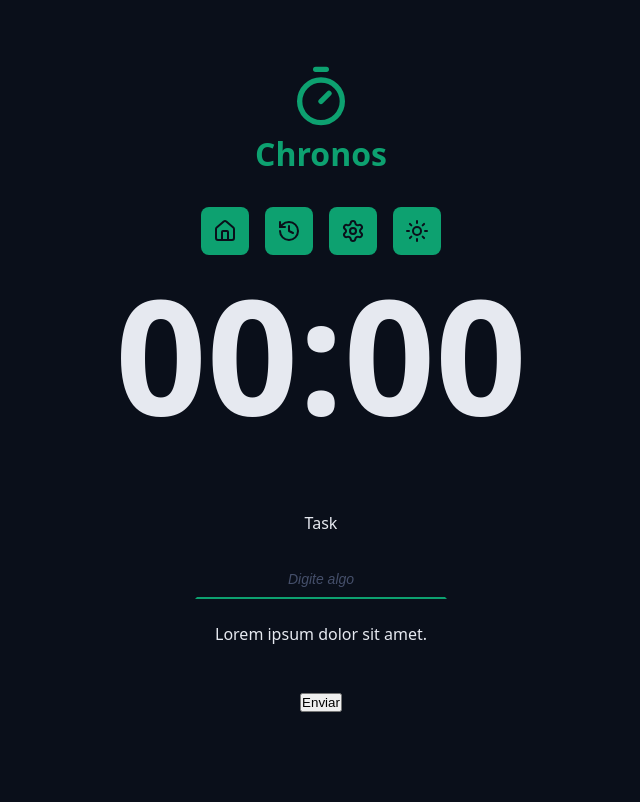
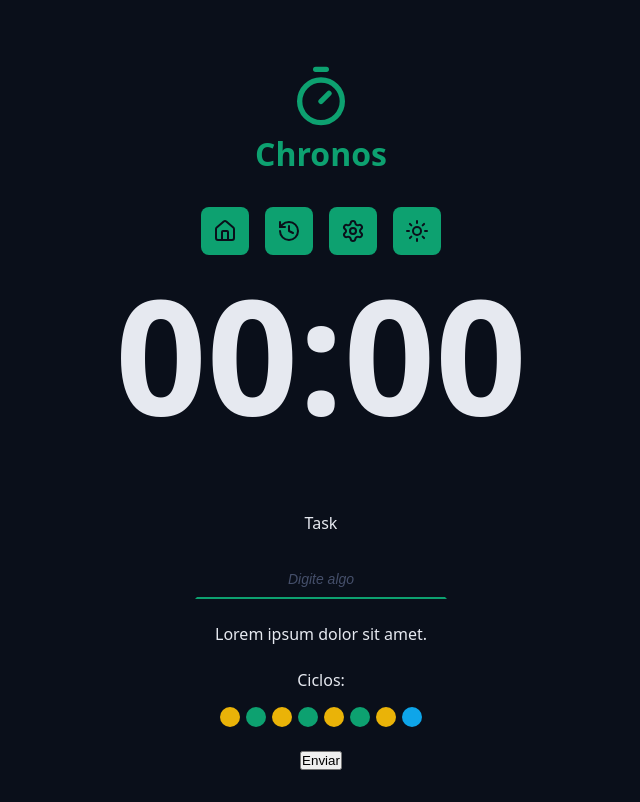
Before and after one commit to Geovanecss/chronos-pomodoro, a React (Vite) app: page / in a window 1280 px wide. Shown: the whole page, without its empty margins (319-959 px from the left). Built offline with nearby package versions, Linux system fonts and the light colour scheme.

Commit message:
adicionando o css dos ciclos

```diff
--- a/src/App.tsx
+++ b/src/App.tsx
@@ -6,6 +6,7 @@
 import './styles/global.css';
 import { CountDown } from './components/CountDown';
 import { DefaultInput } from './components/DefaultInput';
+import { Cycles } from './components/Cycles';
 
 export function App() {
   return (
@@ -37,8 +38,8 @@
             <p>Lorem ipsum dolor sit amet.</p>
           </div>
 
-          <div className="formRow">
-
+          <div className='formRow'>
+            <Cycles />
           </div>
 
           <div className='formRow'>
--- /dev/null
+++ b/src/components/Cycles/index.tsx
@@ -0,0 +1,20 @@
+import styles from './styles.module.css';
+
+export function Cycles() {
+  return (
+    <div className={styles.cycles}>
+      <span>Ciclos:</span>
+
+      <div className={styles.cyclesDots}>
+        <span className={`${styles.cyclesDot} ${styles.workTime}`}></span>
+        <span className={`${styles.cyclesDot} ${styles.shortBreakTime}`}></span>
+        <span className={`${styles.cyclesDot} ${styles.workTime}`}></span>
+        <span className={`${styles.cyclesDot} ${styles.shortBreakTime}`}></span>
+        <span className={`${styles.cyclesDot} ${styles.workTime}`}></span>
+        <span className={`${styles.cyclesDot} ${styles.shortBreakTime}`}></span>
+        <span className={`${styles.cyclesDot} ${styles.workTime}`}></span>
+        <span className={`${styles.cyclesDot} ${styles.longBreakTime}`}></span>
+      </div>
+    </div>
+  );
+}
--- /dev/null
+++ b/src/components/Cycles/styles.module.css
@@ -0,0 +1,31 @@
+.cycles {
+  display: flex;
+  flex-direction: column;
+  align-items: center;
+  justify-content: center;
+  gap: 1.6rem;
+}
+
+.cyclesDots {
+  display: flex;
+  gap: 0.6rem;
+}
+
+.cyclesDot {
+  width: 2rem;
+  height: 2rem;
+  background-color: var(--primary);
+  border-radius: 50%;
+}
+
+.workTime {
+  background-color: var(--warning);
+}
+
+.shortBreakTime {
+  background-color: var(--primary);
+}
+
+.longBreakTime {
+  background-color: var(--info);
+}
```
